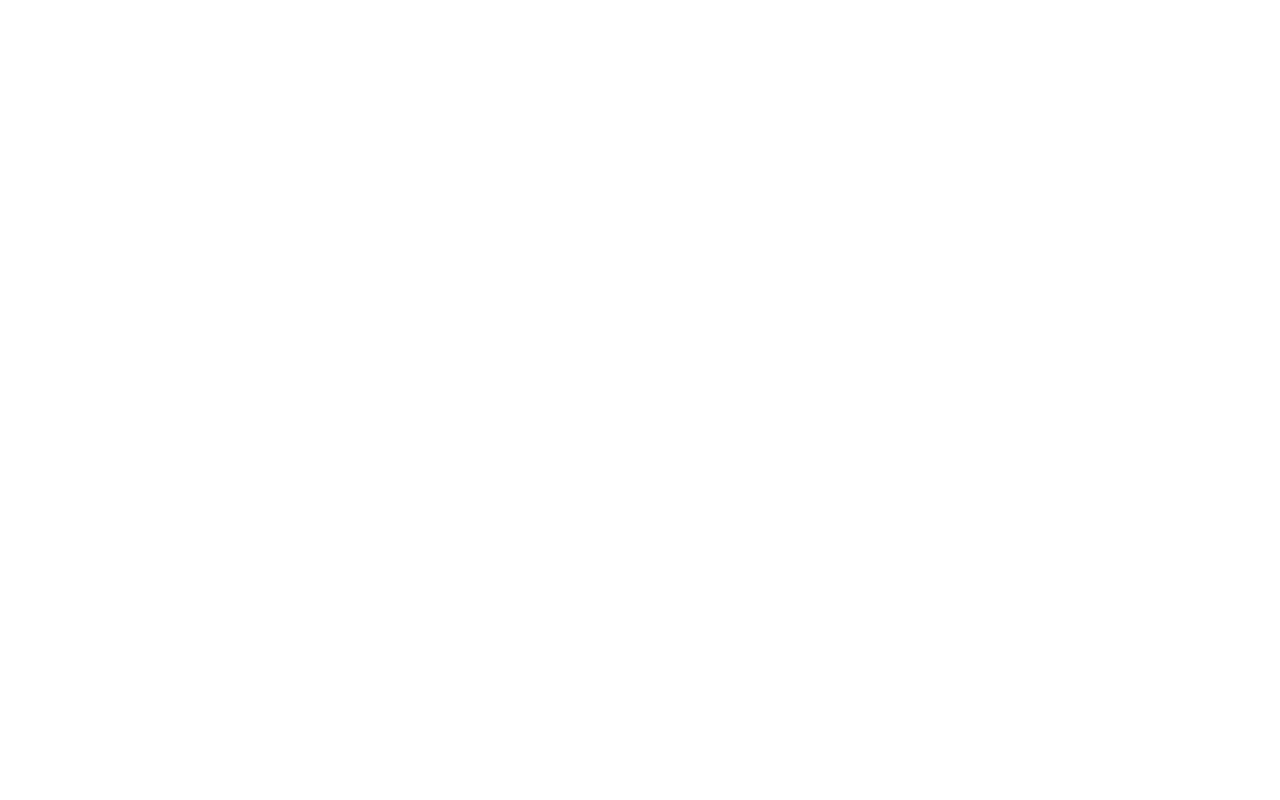
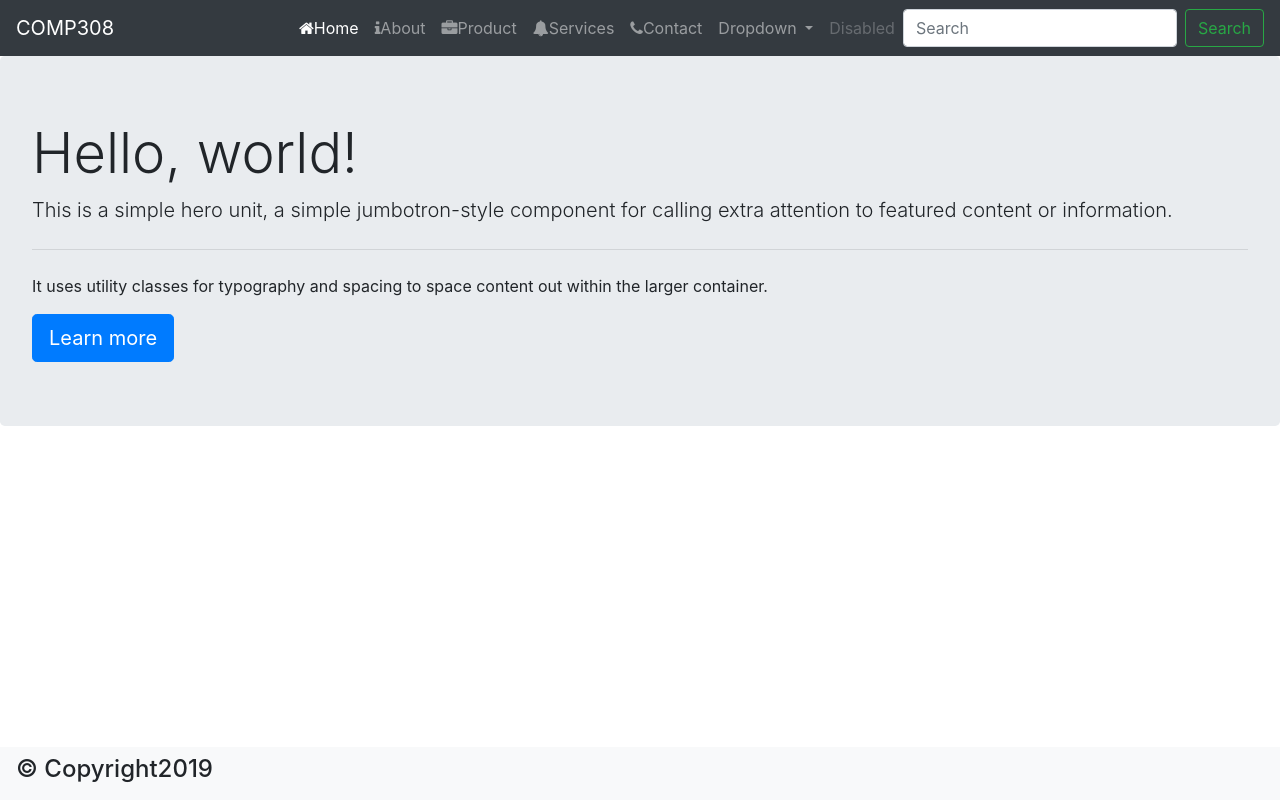
Before and after one commit to AbiramiRobertKennedy/COMP308_W2019_Lesson2, a website: page index.html in a window 1280 px wide. Drawn offline with nearby package versions, Linux system fonts and the light colour scheme.

Commit message:
Updated bootstrap

```diff
--- a/index.html
+++ b/index.html
@@ -6,11 +6,78 @@
     <meta http-equiv="X-UA-Compatible" content="ie=edge">
     <title>COMP308_W2019_Lesson1</title>
     <!-- CSS Section-->
+    <link rel="stylesheet" href="./node_modules/bootstrap/dist/css/bootstrap.min.css">
+    <link rel="stylesheet" href="./node_modules/font-awesome/css/font-awesome.min.css">
     <link rel="stylesheet" href="./Content/app.css">
 </head>
 <body>
+    <header>
+    <!--Main navbar-->
+        <nav class="navbar navbar-expand-lg navbar-dark bg-dark">
+                <a class="navbar-brand" href="#">COMP308</a>
+                <button class="navbar-toggler" type="button" data-toggle="collapse" data-target="#navbarSupportedContent" aria-controls="navbarSupportedContent" aria-expanded="false" aria-label="Toggle navigation">
+                  <span class="navbar-toggler-icon"></span>
+                </button>
+
+                <div class="collapse navbar-collapse" id="navbarSupportedContent">
+                  <ul class="navbar-nav ml-auto">
+                    <li class="nav-item active">
+                      <a class="nav-link" href="#"><i class="fa fa-home"></i>Home <span class="sr-only">(current)</span></a>
+                    </li>
+                    <li class="nav-item">
+                      <a class="nav-link" href="#"><i class="fa fa-info"></i>About</a>
+                    </li>
+                    <li class="nav-item">
+                      <a class="nav-link" href="#"><i class="fa fa-briefcase"></i>Product</a>
+                    </li>
+                    <li class="nav-item">
+                        <a class="nav-link" href="#"><i class="fa fa-bell"></i>Services</a>
+                    </li>
+                    <li class="nav-item">
+                        <a class="nav-link" href="#"><i class="fa fa-phone"></i>Contact</a>
+                    </li>
+                    <li class="nav-item dropdown">
+                      <a class="nav-link dropdown-toggle" href="#" id="navbarDropdown" role="button" data-toggle="dropdown" aria-haspopup="true" aria-expanded="false">
+                        Dropdown
+                      </a>
+                      <div class="dropdown-menu" aria-labelledby="navbarDropdown">
+                        <a class="dropdown-item" href="#">Action</a>
+                        <a class="dropdown-item" href="#">Another action</a>
+                        <div class="dropdown-divider"></div>
+                        <a class="dropdown-item" href="#">Something else here</a>
+                      </div>
+                    </li>
+                    <li class="nav-item">
+                      <a class="nav-link disabled" href="#" tabindex="-1" aria-disabled="true">Disabled</a>
+                    </li>
+                  </ul>
+                  <form class="form-inline my-2 my-lg-0">
+                    <input class="form-control mr-sm-2" type="search" placeholder="Search" aria-label="Search">
+                    <button class="btn btn-outline-success my-2 my-sm-0" type="submit">Search</button>
+                  </form>
+                </div>
+              </nav>
+    </header>
+
+    <main class="Container">
+    <!--Main content - Jumbotron-->
+    <div class="jumbotron">
+            <h1 class="display-4">Hello, world!</h1>
+            <p class="lead">This is a simple hero unit, a simple jumbotron-style component for calling extra attention to featured content or information.</p>
+            <hr class="my-4">
+            <p>It uses utility classes for typography and spacing to space content out within the larger container.</p>
+            <a class="btn btn-primary btn-lg" href="#" role="button">Learn more</a>
+          </div>
+    </main>
+    <footer>
+            <nav class="navbar fixed-bottom navbar-light bg-light">
+                 <h4>&copy; Copyright2019</h4>
+            </nav>
+    </footer>
 
     <!-- Script Section-->
+    <script src="./node_modules/jquery/dist/jquery.min.js"></script>
+    <script src="./node_modules/bootstrap/dist/js/bootstrap.bundle.min.js"></script>
     <script src="./Scripts/app.js"></script>
 </body>
 </html>
--- a/package.json
+++ b/package.json
@@ -12,6 +12,7 @@
     "bootstrap": "^4.2.1",
     "font-awesome": "^4.7.0",
     "jquery": "^3.3.1",
+    "lite-server": "^2.4.0",
     "popper.js": "^1.14.6"
   }
 }
```
Also changed, not shown: 1 other file.
